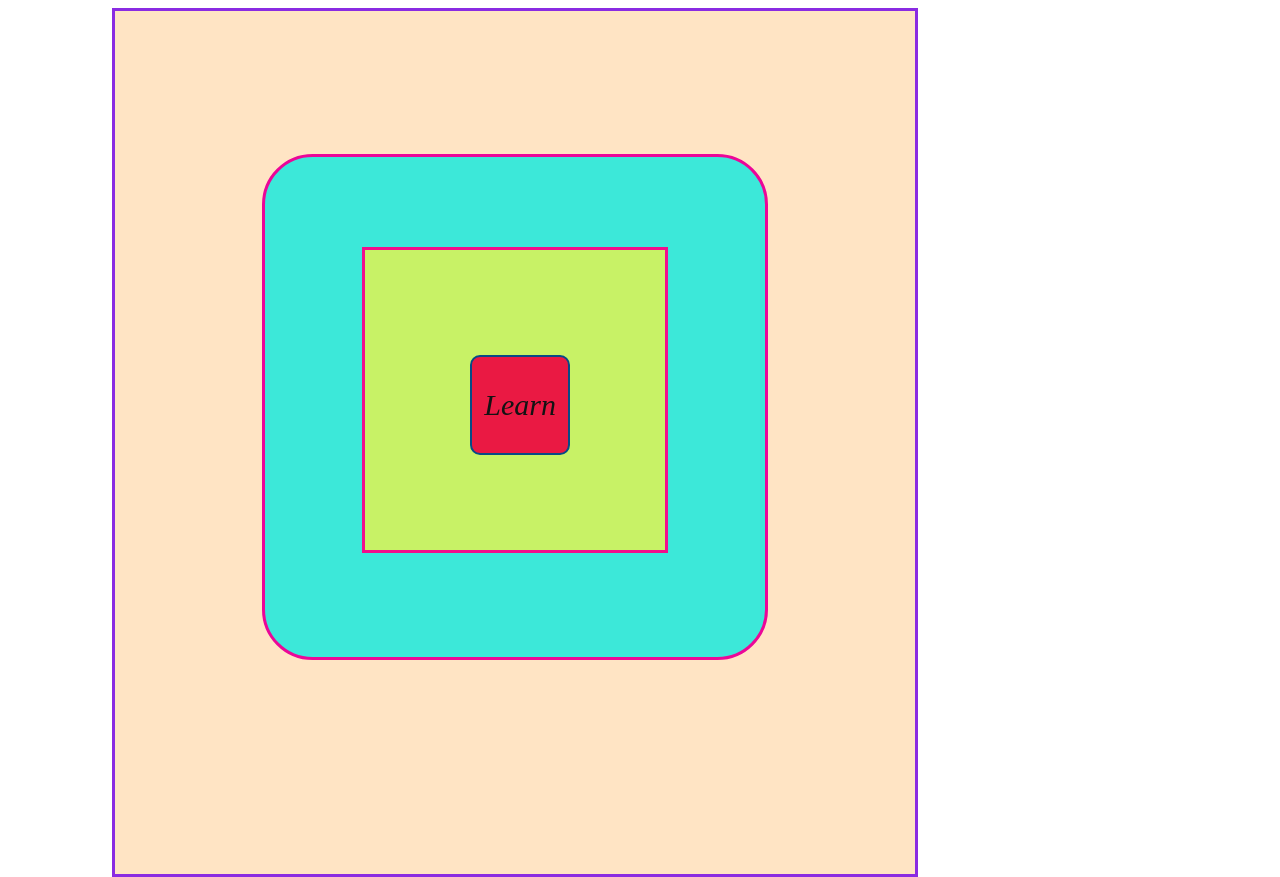
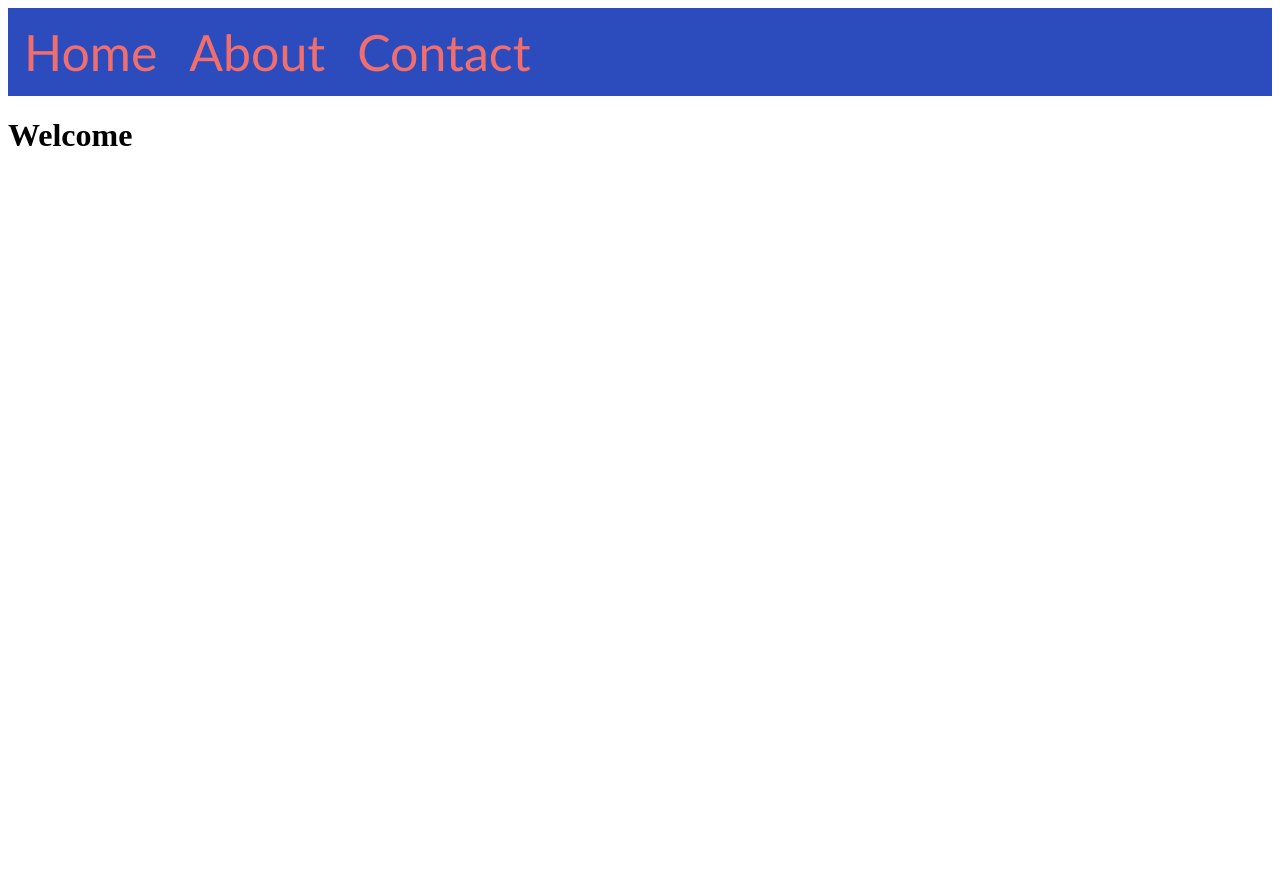
Before and after one commit to yogeshtakeo/BFS_45_Repositary, a React (Vite) app: page /home in a window 1280 px wide. After the commit the page ends 800 px from the top, so only its background shows below. Built offline with nearby package versions, Linux system fonts and the light colour scheme.

Commit message:
Use React Router Dom

```diff
--- a/package.json
+++ b/package.json
@@ -11,7 +11,8 @@
   },
   "dependencies": {
     "react": "^18.2.0",
-    "react-dom": "^18.2.0"
+    "react-dom": "^18.2.0",
+    "react-router-dom": "^6.22.2"
   },
   "devDependencies": {
     "@types/react": "^18.2.56",
--- a/src/App.jsx
+++ /dev/null
@@ -1,21 +0,0 @@
-import './styles.css';
-import React, {useEffect} from 'react';
-import MyButton from './Button.jsx';
-import bitcoinimg from './bitcoin_img.jpg';
-
-function PG_Title(){
-  useEffect(() => {document.title = 'CSS Mastering'},[])
-};
-
-
-export default function MyApp() {
-  PG_Title()
-  return (
-    <div>
-      <div className='box1'>
-      <div className='box2'>
-        <div className='box3'><MyButton /></div>
-      </div></div>
-    </div>
-  );
-}
--- /dev/null
+++ b/src/Components/NavBar.module.css
@@ -0,0 +1,26 @@
+.nav-bar {
+    list-style-type:circle;
+    margin: 0;
+    padding: 0;
+    overflow: hidden;
+    background-color: rgb(44, 76, 189);
+    font-family: 'Gill Sans', 'Gill Sans MT', Calibri, 'Trebuchet MS', sans-serif;
+    font-size: 50px;
+  }
+
+
+  .li a {
+    display: block;
+    color: rgb(241, 110, 110);
+    text-align: center;
+    padding: 14px 16px;
+    text-decoration:dotted;
+    float: left;
+  }
+
+  .li a:hover:not(.active) {
+    background-color: #faf36c;
+  }
+
+  .active {
+    background-color: #08def6;}
--- /dev/null
+++ b/src/Components/NavElements.jsx
@@ -0,0 +1,25 @@
+import React from "react";
+import {Link} from "react-router-dom";
+import styles from "./NavBar.module.css";
+
+const NavigationBar = () => {
+	return (
+			<>
+            <nav>
+                <div className={styles['nav-bar']}>
+                    <div className={styles['li']}>
+                    <Link to="/home">Home</Link>
+                    </div>
+                    <div className={styles['li']}>
+                    <Link to="/about">About</Link>
+                    </div>
+                    <div className={styles['li']}>
+                    <Link to="/contact">Contact</Link>
+                    </div>
+                </div>
+			</nav>
+            </>
+	);
+};
+
+export default NavigationBar;
--- /dev/null
+++ b/src/Pages/About.jsx
@@ -0,0 +1,14 @@
+import React from "react";
+
+const About = () => {
+	return (
+		<div>
+			<h1>
+                This a website created
+                by Aakash @ Aakash-codes-git.
+			</h1>
+		</div>
+	);
+};
+
+export default About;
--- /dev/null
+++ b/src/Pages/App.jsx
@@ -0,0 +1,30 @@
+import {Route, Routes}
+from "react-router-dom";
+import React, {useEffect} from 'react';
+import Home from "./Home.jsx";
+import About from "./About.jsx";
+import Contact from "./Contact.jsx";
+import NavigationBar from "../Components/NavElements.jsx";
+
+
+
+function PG_Title(){
+  useEffect(() => {document.title = 'MultiPage Website'},[])
+};
+
+
+export default function App() {
+  PG_Title()
+  return (
+    <>
+    <NavigationBar />
+    <div>
+    <Routes>
+        <Route path="/home" element={<Home />} />
+        <Route path="/about" element={<About />} />
+        <Route path="/contact" element={<Contact />}/>
+    </Routes>
+    </div>
+  </>
+  );
+}
--- /dev/null
+++ b/src/Pages/Contact.jsx
@@ -0,0 +1,14 @@
+import React from "react";
+
+const Contact = () => {
+	return (
+		<div>
+			<h1>
+				Contact us at
+				feedback@build.org
+			</h1>
+		</div>
+	);
+};
+
+export default Contact;
--- /dev/null
+++ b/src/Pages/Home.jsx
@@ -0,0 +1,11 @@
+import React from "react";
+
+function Home() {
+	return (
+		<div>
+			<h1>Welcome</h1>
+		</div>
+	);
+}
+
+export default Home;
```
Also changed, not shown: src/main.jsx (+5 -2 lines), 2 other files (tests, documents, lock files or other folders).
